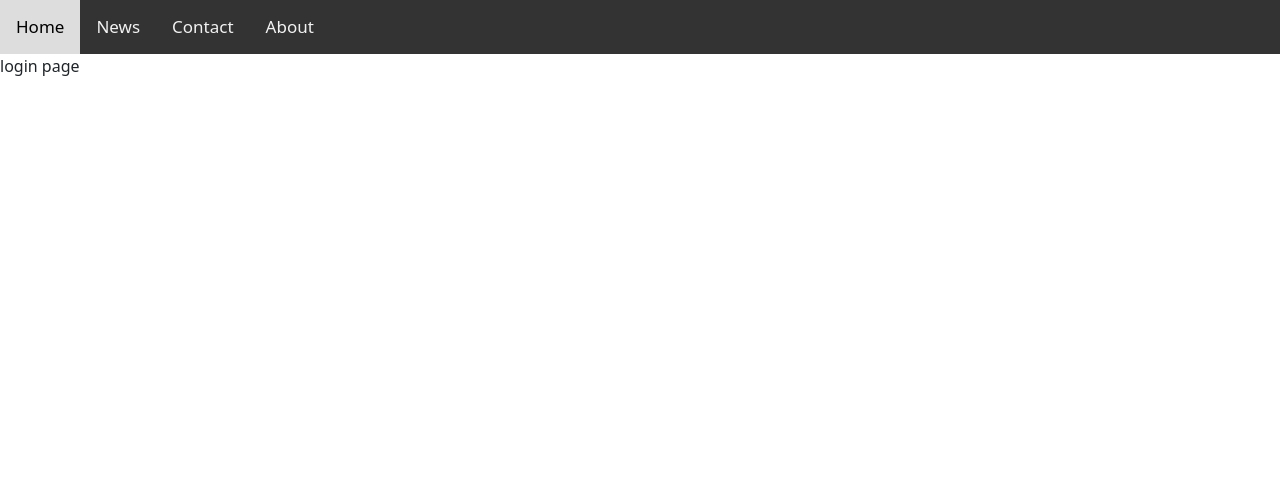
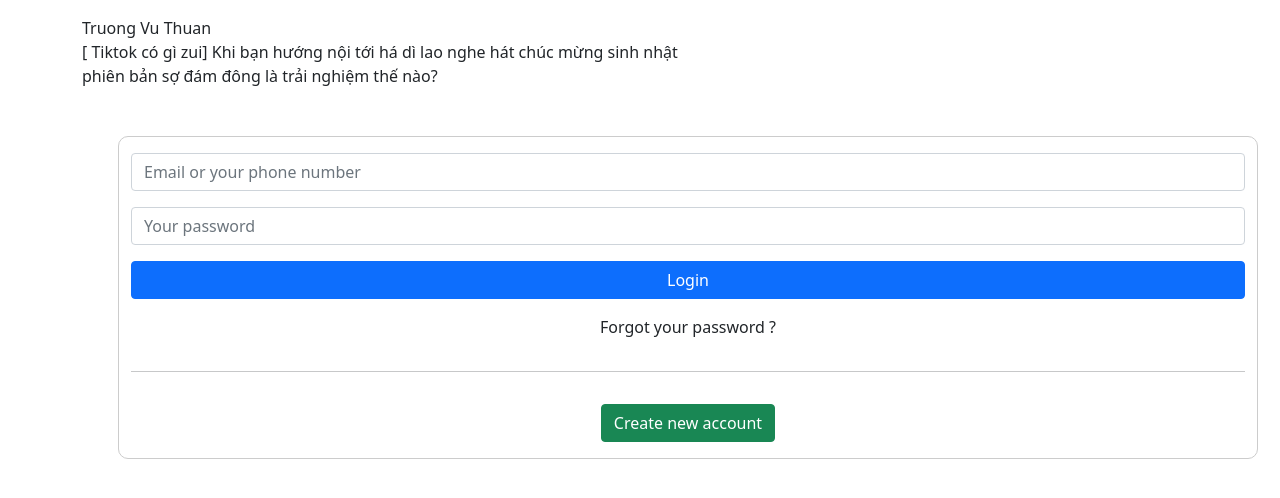
Before and after one commit to phaothu2002x/frontEnd-react, a React (Create React App) app: page /login in a window 1280 px wide. Shown: the top 498 px of the page. Built offline with nearby package versions, Linux system fonts and the light colour scheme.

Commit message:
login site with bootstrap

```diff
--- a/src/App.js
+++ b/src/App.js
@@ -1,12 +1,12 @@
 import "./App.scss";
 import Login from "./components/Login/login";
-import Nav from "./components/Navigation/nav";
+import Navn from "./components/Navigation/nav";
 import { BrowserRouter as Router, Switch, Route } from "react-router-dom";
 function App() {
     return (
         <Router>
             <div className="app-container">
-                <Nav />
+                {/* <Nav /> */}
 
                 <Switch>
                     <Route path="/news">News</Route>
--- a/src/components/Login/Login.scss
+++ b/src/components/Login/Login.scss
@@ -0,0 +1,14 @@
+.red {
+    border: 1px solid red;
+}
+
+.green {
+    border: 1px solid green;
+}
+
+.login-container {
+    .content-right {
+        border: 1px solid #ccc;
+        border-radius: 10px;
+    }
+}
--- a/src/components/Login/login.js
+++ b/src/components/Login/login.js
@@ -1,6 +1,43 @@
 import "./Login.scss";
 function Login() {
-    return <div className="login-container">login page</div>;
+    return (
+        <div className="login-container">
+            <div className="container mt-3">
+                <div className="row">
+                    <div className="content-left col-7 d-none d-sm-block">
+                        <div className="brand">Truong Vu Thuan</div>
+                        <div className="detail">
+                            [ Tiktok có gì zui] Khi bạn hướng nội tới há dì lao
+                            nghe hát chúc mừng sinh nhật phiên bản sợ đám đông
+                            là trải nghiệm thế nào?
+                        </div>
+                    </div>
+                    <div className="content-right col-12 col-s  m-5 d-flex flex-column gap-3 py-3">
+                        <input
+                            type="text"
+                            className="form-control"
+                            placeholder="Email or your phone number"
+                        />
+                        <input
+                            type="password"
+                            className="form-control"
+                            placeholder="Your password"
+                        />
+                        <button className="btn btn-primary">Login</button>
+                        <span className="text-center">
+                            Forgot your password ?
+                        </span>
+                        <hr />
+                        <div className="text-center">
+                            <button className="btn btn-success">
+                                Create new account
+                            </button>
+                        </div>
+                    </div>
+                </div>
+            </div>
+        </div>
+    );
 }
 
 export default Login;
```
